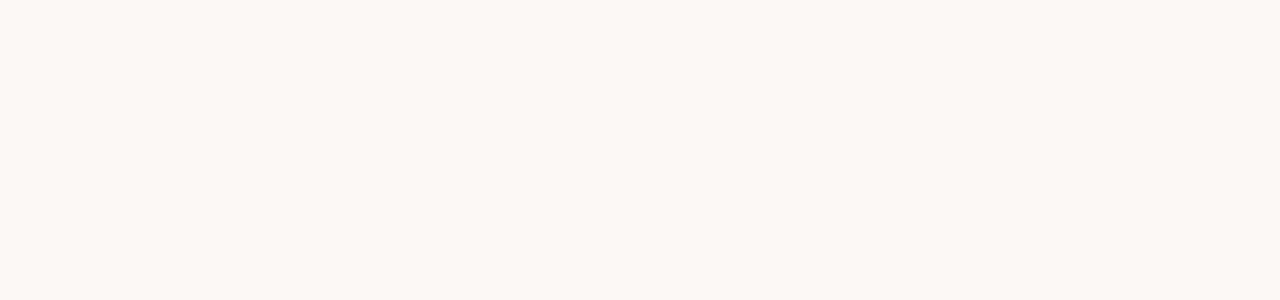
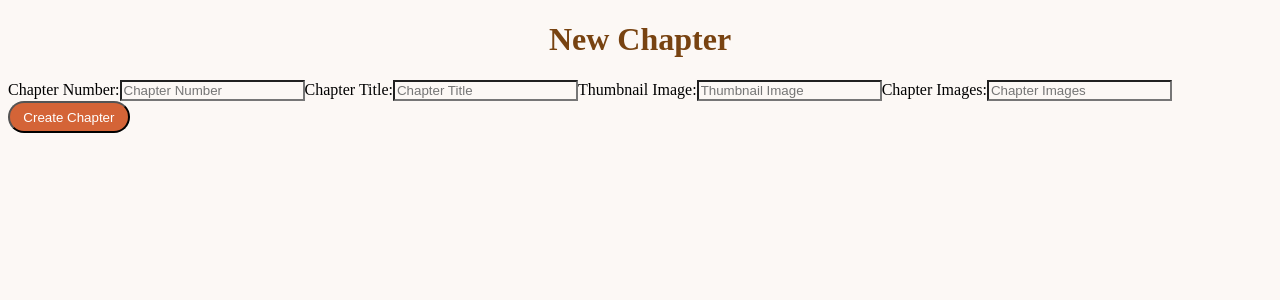
Before and after one commit to 8712ce/cleoandbjorn, a React (Create React App) app in the folder frontend/: page /newChapter in a window 1280 px wide. Before the commit this address had no page. Shown: the top 300 px of the page. Built offline with nearby package versions, Linux system fonts and the light colour scheme.

Commit message:
created new chapter page and utils folder with api routes

```diff
--- a/frontend/src/App.js
+++ b/frontend/src/App.js
@@ -5,6 +5,8 @@ import React from 'react';
 // PAGES //
 import Home from "./pages/Home";
 import AboutPage from "./pages/AboutPage";
+import ChaptersPage from './pages/ChaptersPage';
+import NewChapter from './pages/NewChapter';
 
 // COMPONENTS //
 import Header from "./components/Header";
@@ -31,6 +33,10 @@ function App() {
 
         <Route path="/aboutPage" element={<AboutPage />} />
 
+        <Route path="/chaptersPage" element={<ChaptersPage />} />
+
+        <Route path="/newChapter" element={<NewChapter />} />
+
         <Route path="/yawn" element={<Yawn />} />
 
         <Route path="/footer" element={<Footer />} />
--- a/frontend/src/components/About/about.css
+++ b/frontend/src/components/About/about.css
@@ -1,10 +1,9 @@
 #about {
     background-color: white;
     border-radius: 5px;
-    margin: 3em;
+    margin: 3em 3em 5em 3em;
     padding: 1em 0em 2em 0em;
     text-align: center;
-    position: relative;
 }
 
 h1 {
@@ -29,11 +28,11 @@ h1 {
 }
 
 .card_link:hover {
-    color: #ff9a73;
+    color: #ff8c52;
 }
 
 .fusion {
-    width: 60px;
+    width: 50px;
     background-color: transparent;
-    margin-top: -50px;
+    margin-top: -40px;
 }
--- a/frontend/src/components/Chapters/chapters.css
+++ b/frontend/src/components/Chapters/chapters.css
@@ -1,8 +1,9 @@
 #chapters {
     background-color: white;
     border-radius: 5px;
-    margin: 3em;
+    margin: 3em 3em 5em 3em;
     padding: 1em 0em 2em 0em;
+    text-align: center;
 }
 
 h1 {
@@ -17,3 +18,17 @@ h1 {
     color: #6f2a04;
     margin: 1.5em 3em;
 }
+
+.center {
+    text-align: center;
+}
+
+.light {
+    color: #c7afa2
+}
+
+/* .fusion {
+    width: 50px;
+    background-color: transparent;
+    margin-top: -40px;
+} */
--- a/frontend/src/pages/AboutPage/aboutPage.css
+++ b/frontend/src/pages/AboutPage/aboutPage.css
@@ -30,5 +30,5 @@ h1 {
 }
 
 .button:hover {
-    background-color: #ff9a73;
+    background-color: #ff8c52;
 }
--- a/frontend/src/pages/AboutPage/index.js
+++ b/frontend/src/pages/AboutPage/index.js
@@ -24,7 +24,7 @@ export default function AboutPage() {
 
             <p className="about_text">The year is 2096.  In a remote desert, bankrupt Victoria and her army of obsolete androids are preparing to hunt the child who she holds responsible for her deplorable station in life.  Thankfully, Cleo, the introverted 10-year-old, and her naïve, kid brother, Bjørn, have inherited telekinetic abilities through generations of genetic engineering.  Life is cozy in their northern utopia until Cleo begins having an indescribable premonition.</p>
 
-            <p className="about_text">To assuage her daughter’s anxiety, Mamma takes Cleo on “raids” to demonstrate how their powers can be used for more than entertainment.  On a night illuminated by a long sunset, Cleo discovers her mother is a feared vigilante, often tasked with defending their way of life from their less-evolved, human ancestors.  A cohort of villains from Mamma's past are thwarted by the mother daughter team, and although this first mission doesn’t go as planned, Mamma becomes even more of a hero to her children.</p>
+            <p className="about_text">To assuage her daughter’s anxiety, Mamma takes Cleo on “raids” to demonstrate how their powers can be used for more than entertainment.  On a night illuminated by a long sunset, Cleo discovers her mother is a feared vigilante, often tasked with defending their way of life from their human ancestors.  A cohort of villains from Mamma's past are thwarted by the mother daughter team, and although this first mission doesn’t go as planned, Mamma becomes even more of a hero to her children.</p>
 
             <p className="about_text">So, with the help of their swashbuckling mother, sage father, fearless cousins, vengeful Aunt Silje, and mischievous “Grammy,” Cleo and Bjørn will lead a quest through the taiga to defeat Victoria while learning several lessons of their own.</p>
 
--- /dev/null
+++ b/frontend/src/pages/ChaptersPage/index.js
@@ -0,0 +1,22 @@
+// DEPENDENCIES //
+import React from "react";
+import { Link } from "react-router-dom";
+
+// IMAGES //
+import cozy from "../../assets/c_b_cozy.jpg";
+
+// STYLES //
+import "./chaptersPage.css";
+
+export default function ChaptersPage() {
+    return (
+        <div id="chaptersPage">
+
+            <h1>Chapters</h1>
+
+            <Link className="button" to="/">Home</Link>
+            <Link className="button" to="/">Post New Chapter</Link>
+
+        </div>
+    )
+}
--- a/frontend/src/pages/Home/index.js
+++ b/frontend/src/pages/Home/index.js
@@ -23,7 +23,7 @@ export default function Home() {
             <div>
                 <h1>Follow the Pixies into the Forest</h1>
 
-                <p className="body_text">"Our similarities are striking. We share a deep need for companionship, and crave the warmth and tenderness of love. It fills me with pride to acknowledge these fundamental human desires that we share."</p>
+                <p className="body_text">"Our similarities are undeniable. We share a deep need for companionship, and crave the warmth and tenderness of love. It fills me with pride to acknowledge these fundamental human desires that we share."</p>
                 <p className="body_text credit">- Pappa</p>
             </div>
 
--- /dev/null
+++ b/frontend/src/pages/NewChapter/index.js
@@ -0,0 +1,92 @@
+// DEPENDENCIES //
+import { createChapter } from "../../utils/api";
+// import axios from "axios";
+import React, { useState } from "react"
+import { useNavigate } from "react-router-dom";
+// import { ReactDOM } from "react";
+// import ReactDOM from 'react-dom/client';
+
+// STYLES //
+import "./newChapter.css"
+
+export default function NewChapter({setChapter}) {
+
+    // STATE //
+    const [formState, setFormState] = useState({})
+    const navigate = useNavigate()
+
+    const handleSubmit = (event) => {
+        event.preventDefault();
+        createChapter(formState).then(data => {
+            setChapter(data)
+            navigate("/showChapter")
+        });
+    };
+
+    function handleChange(event) {
+        setFormState({ ...formState, [event.target.id]: event.target.value })
+    };
+
+    return (
+        <div className="body">
+            <div>
+                <h1 className="main_text">New Chapter</h1>
+            </div>
+
+            <div id="offspring">
+                <form onSubmit={handleSubmit} className="createForm">
+
+                        <label>Chapter Number:</label>
+                        <input
+                            type="number"
+                            id="chapter"
+                            name="chapter"
+                            placeholder="Chapter Number"
+                            onChange={handleChange}
+                            value={formState.chapter || ""}
+                            required />
+
+
+
+                        <label>Chapter Title:</label>
+                        <input
+                            type="text"
+                            id="title"
+                            name="title"
+                            placeholder="Chapter Title"
+                            onChange={handleChange}
+                            value={formState.title || ""}
+                            required />
+
+
+
+                        <label>Thumbnail Image:</label>
+                        <input
+                            type="text"
+                            id="thumbnail"
+                            name="thumbnail"
+                            placeholder="Thumbnail Image"
+                            onChange={handleChange}
+                            value={formState.thumbnail || ""}
+                            required />
+
+
+
+                        <label>Chapter Images:</label>
+                        <input
+                            type="text"
+                            id="images"
+                            name="images"
+                            placeholder="Chapter Images"
+                            onChange={handleChange}
+                            value={formState.images || ""}
+                            required />
+
+                    <button className="button" type="submit">Create Chapter</button>
+
+                </form>
+            </div>
+        </div>
+
+    )
+}
--- /dev/null
+++ b/frontend/src/utils/api.js
@@ -0,0 +1,45 @@
+import axios from "axios";
+
+// LOG IN TO USER ACCOUNT //
+export async function logInToAccount(formData) {
+    const { data } = await axios.post("users/login", formData)
+    return data
+};
+
+// CREATE CHAPTER //
+export async function createChapter(formState) {
+    const config = {
+        headers: {
+            "Authorization": localStorage.getItem("token")
+        }
+    }
+    const { data } = await axios.post("chapters", formState, config)
+    return data
+};
+
+// EDIT CHAPTER GET DATA //
+export async function editChapter(id) {
+    const editChapterData = await axios.get(`chapters/${id}`)
+    return editChapterData.data
+};
+
+// SHOW CHAPTER //
+
+// GET ALL CHAPTERS //
+export async function getIndexRoute() {
+    const { data } = await axios.get("chapters")
+    return data
+};
+
+// UPDATE CHAPTER //
+export async function updateChapter(formState) {
+    const {_id} = formState;
+    const updatedData = await axios.put(`chapters/${_id}`, formState)
+    return updatedData.data
+};
+
+// DELETE CHAPTER //
+export async function deleteChapter(id) {
+    const deleteData = await axios.delete(`chapters/${id}`)
+    return console.log("Chapter Deleted")
+};
```
Also changed, not shown: frontend/src/components/Chapters/index.js (+9 -2 lines), frontend/src/assets/fusion_icon.png, frontend/src/pages/ChaptersPage/chaptersPage.css (added), frontend/src/pages/NewChapter/newChapter.css (added), 1 other file (tests, documents, lock files or other folders).
